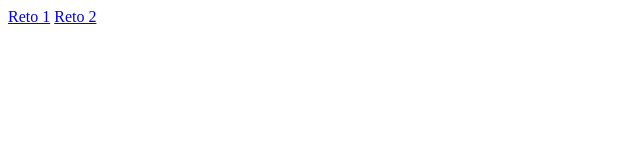
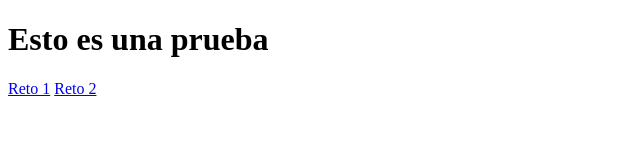
Before and after one commit to stevengm45/stevengm45.github.io, a plain HTML site: page index.html in a window 1280 px wide. Shown: the whole page, without its empty margins (0-640 px from the left). Drawn offline with Linux system fonts and the light colour scheme.

Commit message:
add test with h1

```diff
--- a/index.html
+++ b/index.html
@@ -7,6 +7,7 @@
     <title>Document</title>
 </head>
 <body>
+    <h1>Esto es una prueba</h1>
     <a href="reto_1/index.html">Reto 1</a>
     <a href="reto_2/index.html">Reto 2</a>
 </body>
```
